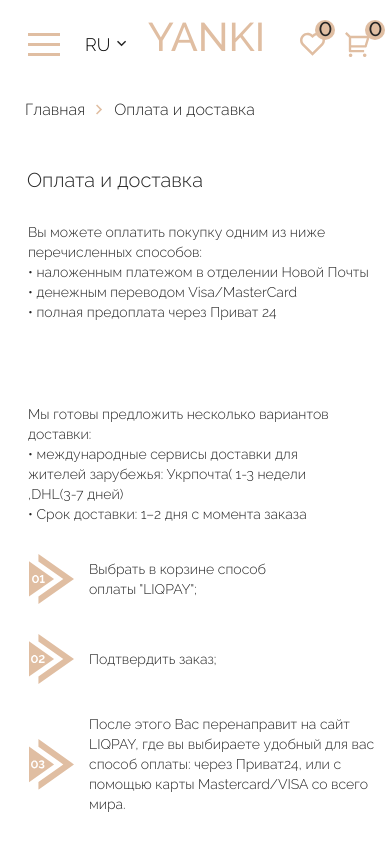
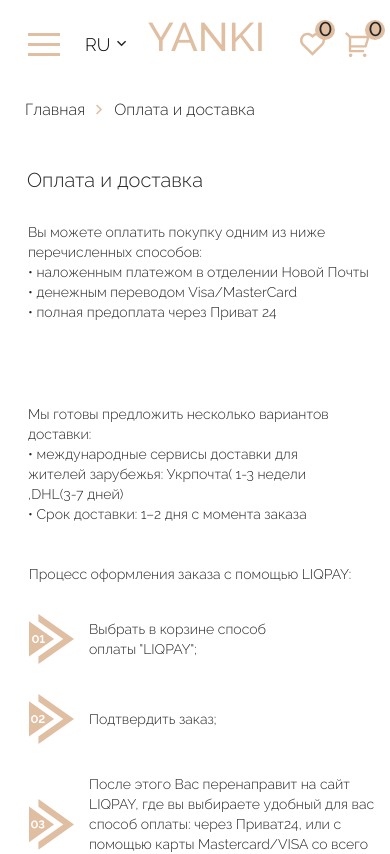
Before and after one commit to nurikgentle/NEW, a React (Create React App) app: page /delivery in a window 390 px wide. Shown: the top 854 px of the page. Built offline with nearby package versions, Linux system fonts and the light colour scheme; no server answers; sample sign-in values are in the browser's storage.

Commit message:
fixed issue

```diff
--- a/src/PAGES/DELIVERY/Delivery.jsx
+++ b/src/PAGES/DELIVERY/Delivery.jsx
@@ -38,7 +38,7 @@ const Delivery = () => {
           <h4>• Срок доставки: 1–2 дня с момента заказа</h4>
         </div>
       </div>
-      {/* <h3 className='process'>Процесс оформления заказа с помощью LIQPAY:</h3> */}
+      <h3 className='process'>Процесс оформления заказа с помощью LIQPAY:</h3>
       <div className="payments">
         <div className="first-payment">
           <svg
--- a/src/PAGES/DELIVERY/Delivery.scss
+++ b/src/PAGES/DELIVERY/Delivery.scss
@@ -153,6 +153,16 @@
     margin-top: 40px;
     position: relative;
     right: 312px;
+
+    @media(max-width: 1005px) {
+        right: 300px;
+    }
+    @media(max-width: 980px) {
+        right: 73px;
+    }
+    @media(max-width: 620px) {
+        right: 5px;
+    }
   }
   .payments {
     display: flex;
```
